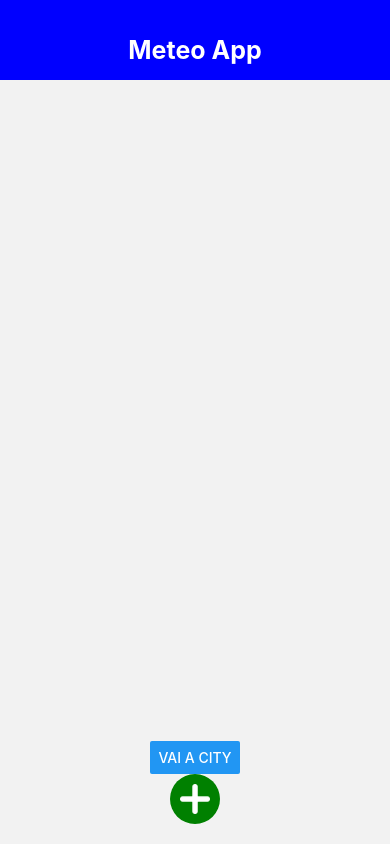
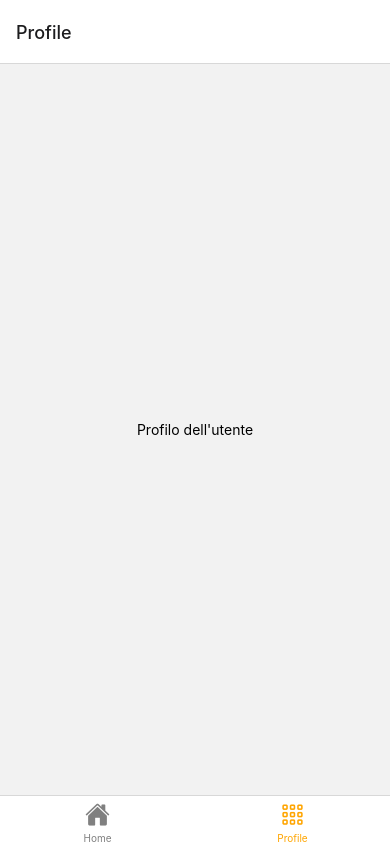
Before and after one commit to KuiilMcFly/Meteo-app-android, a React Native app: screen /Profile in a window 390 px wide. Built offline with nearby package versions, Linux system fonts and the light colour scheme.

Commit message:
navigation

```diff
--- a/App.js
+++ b/App.js
@@ -1,11 +1,15 @@
 import React from 'react';
-import { View, Text, Linking } from 'react-native';
 import { NavigationContainer } from '@react-navigation/native';
 import { createNativeStackNavigator } from '@react-navigation/native-stack';
 import Home from './screens/Home';
 import City from './screens/City';
+import {createBottomTabNavigator} from '@react-navigation/bottom-tabs'
+import Profile from './screens/Profile';
+import {Ionicons} from '@expo/vector-icons'
+
 
 const Stack = createNativeStackNavigator();
+const Tab = createBottomTabNavigator();
 
 const App = () => {
   return (
@@ -15,11 +19,34 @@ const App = () => {
             backgroundColor: 'orange'
           }}}
           initialRouteName='Home'>
-        <Stack.Screen options={{header: () => null}} name="Home" component={Home} />
+        <Stack.Screen options={{header: () => null}} name="Home" component={TabNavigation} />
         <Stack.Screen options={({route}) => ({title: route.params.cityName})} name="City" component={City} />
       </Stack.Navigator>
     </NavigationContainer>
   );
 }
 
+const TabNavigation = () => {
+  return (
+      <Tab.Navigator screenOptions={({route}) => ({
+        tabBarIcon: ({color, focused, size}) => {
+          let iconName;
+          if(route.name === 'Home') {
+            iconName = 'md-home'
+          } else if (route.name === 'Profile') {
+            iconName = 'apps-outline'
+          }
+          return <Ionicons name={iconName} size={size} color={color}/>
+        }
+        })}
+        tabBarOptions ={{
+          activeTintColor: 'orange',
+          inactiveTintColor: 'gray',
+        }}>
+        <Tab.Screen name='Home' component={Home} />
+        <Tab.Screen name='Profile' component={Profile}/>
+      </Tab.Navigator>
+  )
+}
+
 export default App;
--- a/components/AddCityModal.jsx
+++ b/components/AddCityModal.jsx
@@ -1,5 +1,5 @@
 import React from 'react'
-import {Modal, View, Text, StyleSheet, Button, TextInput} from 'react-native';
+import {Modal, View, Text, StyleSheet, Button, TextInput, TouchableWithoutFeedback, Keyboard} from 'react-native';
 import RoundButton from './RoundButton';
 
 class AddCityModal extends React.Component {
@@ -26,15 +26,23 @@ class AddCityModal extends React.Component {
   render(){
     return (
       <Modal visible={this.props.visible} animationType='slide'>
+        <TouchableWithoutFeedback onPress={() => {Keyboard.dismiss()}}>
           <View style={styles.modalContainer}>
               <Text style={styles.title}>Città</Text>
             <View style={styles.inputBox}>
-              <TextInput placeholder='Aggiungi città' style={styles.input} onChangeText={this.handleChangedText} value={this.state.text}/>
+              <TextInput
+              placeholder='Aggiungi città'
+              style={styles.input}
+              onChangeText={this.handleChangedText}
+              value={this.state.text}
+              autoCorrect={false}
+              />
               <Button title={'Add'} onPress={this.addCityHandler}/>
             </View>
 
               <RoundButton onPress={this.props.closeModal}/>
           </View>
+        </TouchableWithoutFeedback>
       </Modal>
     )
   }
--- a/components/WeatherCard.jsx
+++ b/components/WeatherCard.jsx
@@ -1,11 +1,18 @@
 import React from 'react'
-import { View, StyleSheet, Text} from 'react-native'
+import { View, StyleSheet, Text, TouchableOpacity} from 'react-native'
 
 const WeatherCard = (props) => {
+
+  const navigation = props.navigation;
+  const cityName = props.title;
+
+ const goToCity = () => {
+  navigation.navigate('City', { cityName: cityName });
+}
   return (
-    <View style={styles.card}>
+    <TouchableOpacity onPress={goToCity} style={styles.card}>
         <Text style={styles.title}>{props.title}</Text>
-    </View>
+    </TouchableOpacity>
   )
 }
 
--- a/package.json
+++ b/package.json
@@ -9,6 +9,7 @@
     "web": "expo start --web"
   },
   "dependencies": {
+    "@react-navigation/bottom-tabs": "^6.5.7",
     "@react-navigation/native": "^6.1.6",
     "@react-navigation/native-stack": "^6.9.12",
     "@react-navigation/stack": "^6.3.16",
--- a/screens/City.jsx
+++ b/screens/City.jsx
@@ -1,13 +1,12 @@
 import React from 'react'
-import { View, Text, Button } from 'react-native'
+import { View, Text, Button} from 'react-native'
 
 const City = (props) => {
   const navigation = props.navigation;
   return (
     <View>
         <Text>Hello from city</Text>
-        <Button title={'torna indietro'} onPress={() => navigation.popToTop()}/>
-        <Button title={'vai a city'} onPress={() => navigation.push('City')}/>
+
     </View>
   )
 }
--- a/screens/Home.jsx
+++ b/screens/Home.jsx
@@ -1,10 +1,10 @@
 import { StatusBar } from 'expo-status-bar';
 import { StyleSheet, Text, View, ScrollView, Modal, Button  } from 'react-native';
 import React from 'react';
-import Header from '../components/Header'
 import WeatherCard from '../components/WeatherCard';
 import AddCityModal from '../components/AddCityModal';
 import RoundButton from '../components/RoundButton';
+
 
 
 export default class extends React.Component {
@@ -32,25 +32,21 @@ export default class extends React.Component {
       visible: false,
     })
   }
+  navigateToCity = (city) => {
+    this.props.navigation.navigate('City', {cityName: city})
+  }
 
   render() {
     const cities = this.state.cities.map((city, index) => (
-      <WeatherCard key={index} title={city}/>
+      <WeatherCard navigation={this.props.navigation} key={index} title={city} onPress={() => this.navigateToCity(city)}/>
     ))
     return (
       <View style={styles.container}>
         <AddCityModal addCity={this.addCity} visible={this.state.visible} closeModal={this.closeModal}/>
-        <Header title={'Meteo App'}/>
         <ScrollView contentContainerStyle={styles.cardContainer}>
           {cities}
         </ScrollView>
         <View style={styles.roundButtonBox}>
-            <Button title={'vai a city'} onPress={() => this.props.navigation.navigate('City',
-            {
-              cityName: 'Roma',
-              value: 'myValue',
-
-            })}/>
           <RoundButton plusButton={true} onPress={this.openModal}/>
         </View>
         <StatusBar style="auto" />
--- /dev/null
+++ b/screens/Profile.jsx
@@ -0,0 +1,24 @@
+import React from 'react';
+import { View, Text, StyleSheet } from 'react-native';
+
+const Profile = () => {
+  return (
+    <View style={styles.profileBox}>
+        <Text>Profilo dell'utente</Text>
+    </View>
+  )
+}
+
+const styles = StyleSheet.create({
+    profileBox: {
+        flex: 1,
+        justifyContent: 'center',
+        alignItems: 'center',
+    },
+  });
+
+
+
+
+
+export default Profile;
```
Also changed, not shown: 1 other file (tests, documents, lock files or other folders).
